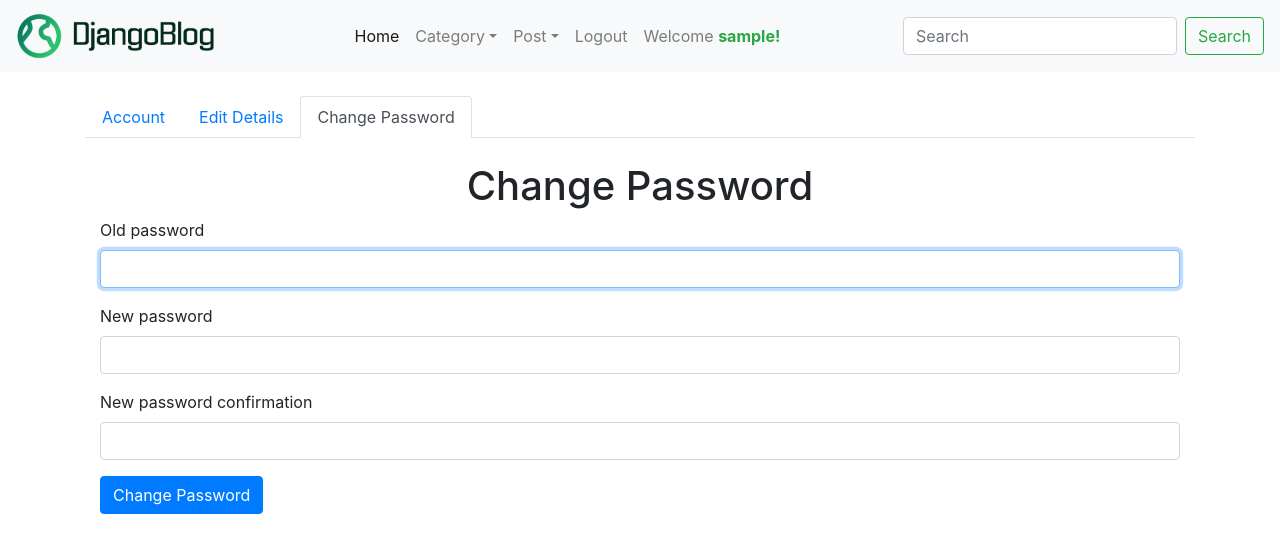
After one commit to mishelshaji/Django-Course, a Django app: page /accounts/change-password/ in a window 1280 px wide. The commit adds this page. Shown: the top 553 px of the page. Run offline with Django 3.2, Linux system fonts and the light colour scheme; the visitor is signed in with stand-in values (Sample User, id 1); some libraries are stand-ins or nearby versions.

Commit message:
Account Settings

```diff
--- /dev/null
+++ b/Project 1 - Blog/blog/accounts/templates/accounts/account/account_base.html
@@ -0,0 +1,25 @@
+{% extends 'shared/base.html' %}
+
+{% block content %}
+<div class="container">
+    <ul class="nav nav-tabs my-4">
+        <li class="nav-item">
+            {% url 'accounts_detail' as page %}
+            <a class="nav-link {% if request.path == page %}active{% endif %}" href="{{ page }}">Account</a>
+        </li>
+        <li class="nav-item">
+            {% url 'accounts_edit' as page %}
+            <a class="nav-link {% if request.path == page %}active{% endif %}" href="{% url 'accounts_edit' %}">Edit Details</a>
+        </li>
+        <li class="nav-item">
+            {% url 'accounts_change_password' as page %}
+            <a class="nav-link {% if request.path == page %}active{% endif %}" href="{% url 'accounts_change_password' %}">Change Password</a>
+        </li>
+    </ul>
+
+    {% block account_settings %}
+
+    {% endblock account_settings %}
+
+</div>
+{% endblock content %}
--- /dev/null
+++ b/Project 1 - Blog/blog/accounts/templates/accounts/account/change_password.html
@@ -0,0 +1,35 @@
+{% extends 'accounts/account/account_base.html' %}
+{% load widget_tweaks %}
+
+{% block account_settings %}
+    <h1 class="text-center">Change Password</h1>
+    <div class="container">
+        <form method="POST">
+            <div class="form-group">
+                <label>{{ form.old_password.label }}</label>
+                {% render_field form.old_password class='form-control' %}
+                <div class="text-danger">
+                    {{ form.old_password.errors.as_ul }}
+                </div>
+            </div>
+            <div class="form-group">
+                <label>{{ form.new_password1.label }}</label>
+                {% render_field form.new_password1 class='form-control' %}
+                <div class="text-danger">
+                    {{ form.new_password1.errors.as_ul }}
+                </div>
+            </div>
+            <div class="form-group">
+                <label>{{ form.new_password2.label }}</label>
+                {% render_field form.new_password2 class='form-control' %}
+                <div class="text-danger">
+                    {{ form.new_password2.errors.as_ul }}
+                </div>
+            </div>
+            <div class="form-group">
+                {% csrf_token %}
+                <button type="submit" class="btn btn-primary">Change Password</button>
+            </div>
+        </form>
+    </div>
+{% endblock account_settings %}
--- /dev/null
+++ b/Project 1 - Blog/blog/accounts/templates/accounts/account/password_change_done.html
@@ -0,0 +1,5 @@
+{% extends 'accounts/account/account_base.html' %}
+
+{% block account_settings %}
+    <h1 class="text-center text-success">Password Changed Successfully</h1>
+{% endblock account_settings %}
--- a/Project 1 - Blog/blog/accounts/urls.py
+++ b/Project 1 - Blog/blog/accounts/urls.py
@@ -1,8 +1,20 @@
 from django.urls import path
 from .views import *
+from django.contrib.auth.views import PasswordChangeView, PasswordChangeDoneView
 
 urlpatterns = [
     path('login/', user_login, name='accounts_login'),
     path('register/', register, name='accounts_register'),
     path('logout/', user_logout, name='accounts_logout'),
+    path('detail/', UserDetailView.as_view(), name='accounts_detail'),
+    path('edit/', UserUpdateView.as_view(), name='accounts_edit'),
+
+    path('change-password/', PasswordChangeView.as_view(
+        template_name = 'accounts/account/change_password.html',
+        success_url = reverse_lazy('accounts_change_password_done')
+    ), name='accounts_change_password'),
+
+    path('change-password-done/', PasswordChangeDoneView.as_view(
+        template_name = 'accounts/account/password_change_done.html'
+    ), name='accounts_change_password_done')
 ]
--- a/Project 1 - Blog/blog/user/templates/shared/navbar.html
+++ b/Project 1 - Blog/blog/user/templates/shared/navbar.html
@@ -9,7 +9,7 @@
         <span class="navbar-toggler-icon"></span>
     </button>
     <div class="collapse navbar-collapse" id="collapsibleNavId">
-        <ul class="navbar-nav mr-auto mt-2 mt-lg-0">
+        <ul class="navbar-nav mr-auto ml-auto mt-2 mt-lg-0">
             <li class="nav-item active">
                 <a class="nav-link" href="{% url 'user_home' %}">Home</a>
             </li>
@@ -46,6 +46,11 @@
             <li class="nav-item">
                 <a class="nav-link" href="{% url 'accounts_logout' %}">Logout</a>
             </li>
+            <li class="nav-item">
+                <a class="nav-link" href="{% url 'accounts_detail' %}">
+                    Welcome <b class="text-success">{{ user.username }}!</b>
+                </a>
+            </li>
             {% endif %}
 
 
```
Also changed, not shown: Project 1 - Blog/blog/accounts/forms.py (added, +20 -0 lines), Project 1 - Blog/blog/accounts/templates/accounts/account/detail.html (added, +25 -0 lines), Project 1 - Blog/blog/accounts/templates/accounts/account/edit.html (added, +12 -0 lines), Project 1 - Blog/blog/accounts/views.py (+19 -0 lines).
